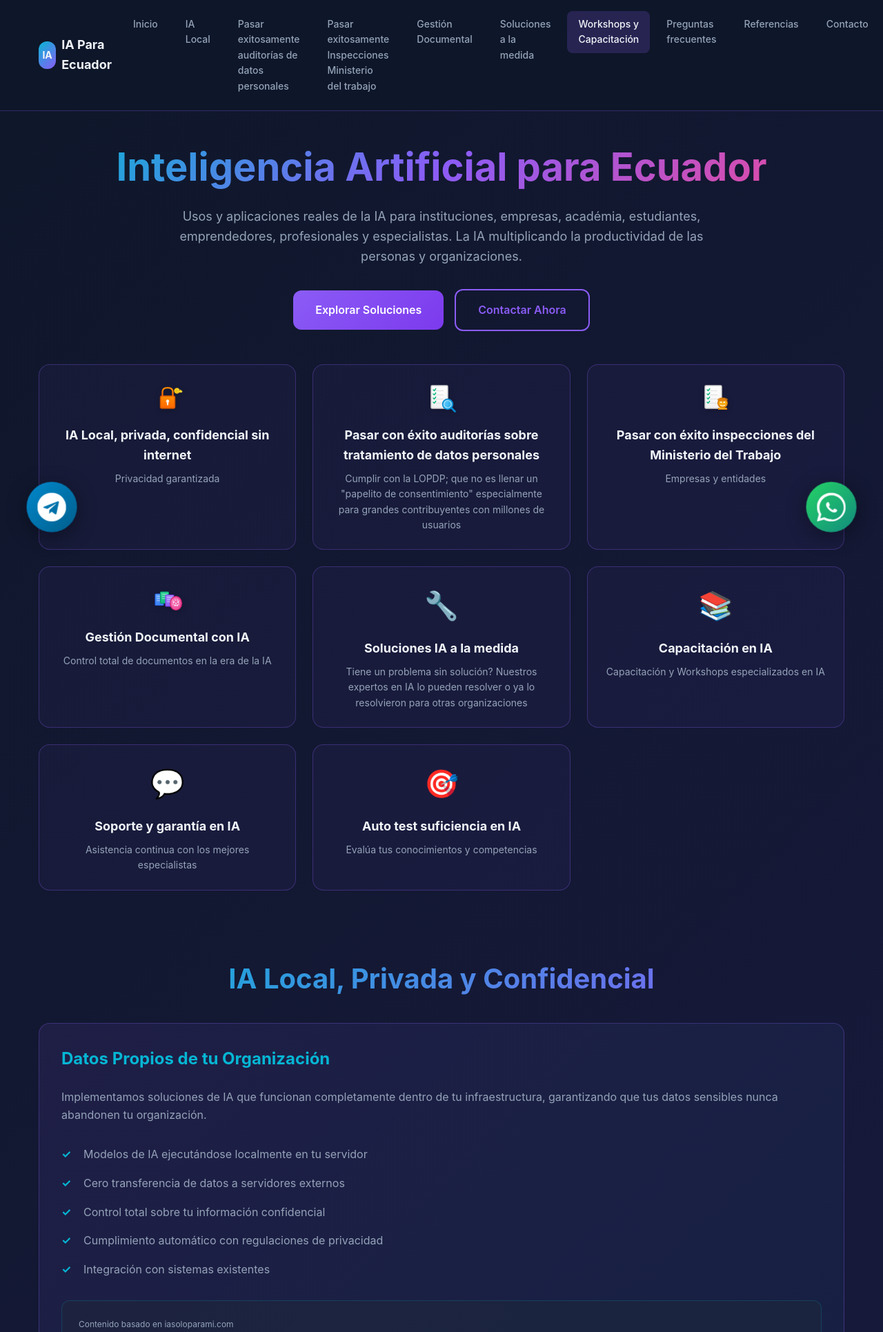
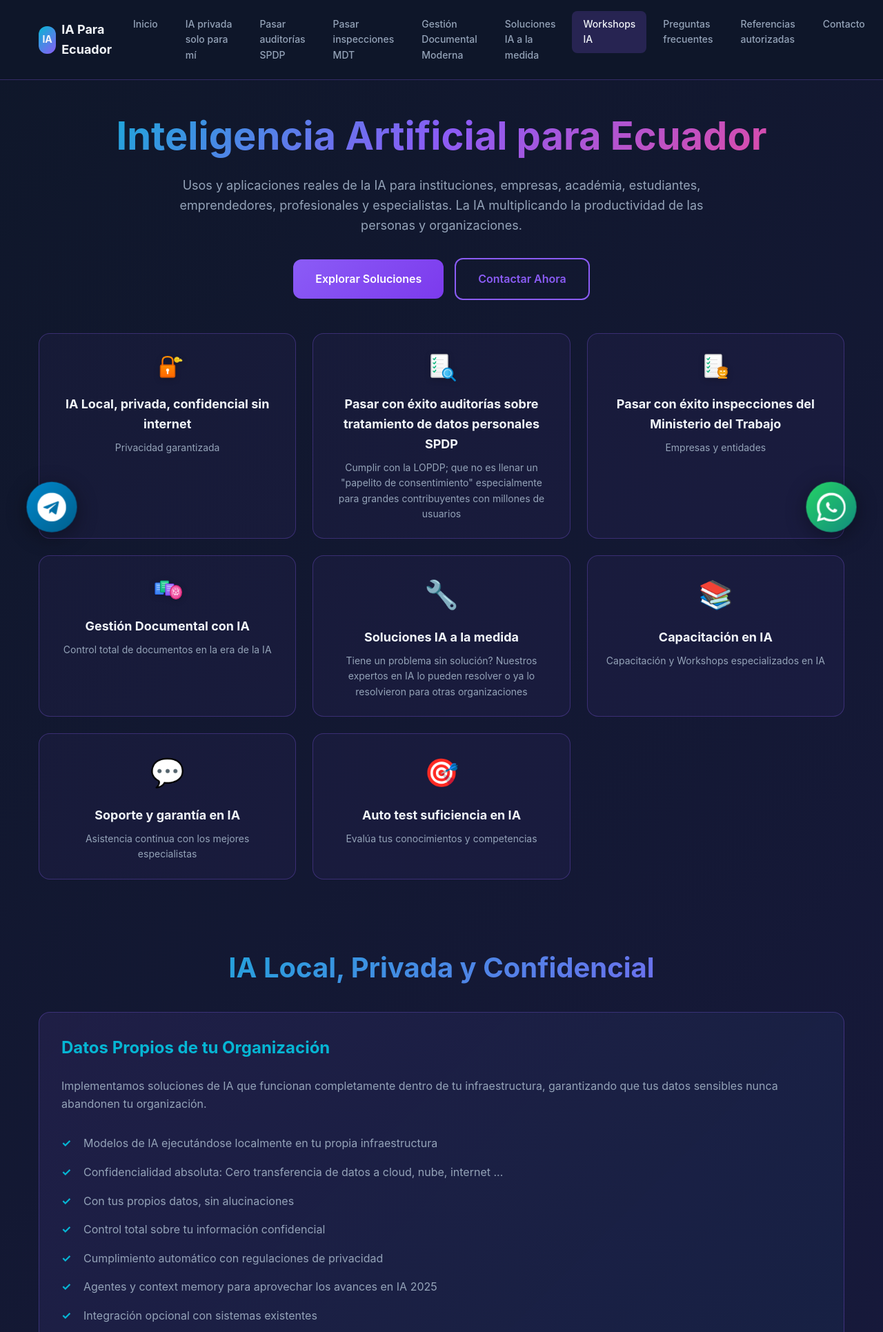
Before and after one commit to ricardoortegao/iaparaecuador, a PHP site: page / in a window 1280 px wide. Shown: the top 1931 px of the page at 69% size. Run offline with PHP 8.4, Linux system fonts and the light colour scheme.

Commit message:
Actualizacion automatica

```diff
--- a/public/index.php
+++ b/public/index.php
@@ -23,14 +23,14 @@ class IA {
         'logo_text' => 'IA Para Ecuador',
         'menu' => [
             ['href' => '#inicio', 'text' => 'Inicio'],
-            ['href' => '#ia-local', 'text' => 'IA Local'],
-            ['href' => '#datos-personales', 'text' => 'Pasar exitosamente auditorías de datos personales'],
-            ['href' => '#salud-ocupacional', 'text' => 'Pasar exitosamente Inspecciones Ministerio del trabajo'],
-            ['href' => '#documentacion', 'text' => 'Gestión Documental'],
-            ['href' => '#soluciones', 'text' => 'Soluciones a la medida'],
-            ['href' => '#capacitacion', 'text' => 'Workshops y Capacitación'],
+            ['href' => '#ia-local', 'text' => 'IA&nbsp;privada solo para mí'],
+            ['href' => '#datos-personales', 'text' => 'Pasar auditorías SPDP'],
+            ['href' => '#salud-ocupacional', 'text' => 'Pasar inspecciones MDT'],
+            ['href' => '#documentacion', 'text' => 'Gestión Documental Moderna'],
+            ['href' => '#soluciones', 'text' => 'Soluciones IA a la medida'],
+            ['href' => '#capacitacion', 'text' => 'Workshops IA'],
             ['href' => '#faq', 'text' => 'Preguntas frecuentes'],
-            ['href' => '#referencias', 'text' => 'Referencias'],
+            ['href' => '#referencias', 'text' => 'Referencias autorizadas'],
             ['href' => '#contacto', 'text' => 'Contacto']
         ]
     ];
@@ -55,40 +55,41 @@ class IA {
                 'section_link_external' => true,
                 'section_link_text' => 'Ver detalle y cotizador',
                 'modal_content' => [
-                    'title' => 'IA Local, Privada y Confidencial',
-                    'description' => 'Modelos de inteligencia artificial ejecutándose en tu propia infraestructura sin necesidad de internet',
+                    'title' => 'IA Local, privada, confidencial sin internet',
+                    'description' => 'Modelos de inteligencia artificial ejecutándose en tu propia infraestructura (laptop, PC, servidor), tus datos, sin necesidad de conexión a internet',
                     'points' => [
                         'Datos que nunca salen de tu organización',
                         'Cero transferencia a servidores externos o nubes públicas',
                         'Control total sobre información confidencial',
-                        'Cumplimiento automático con regulaciones de privacidad',
+                        'Inteligencia artificial exclusiva a la medida para tus datos y tus necesidades',
                         'Procesamiento de documentos sensibles sin riesgos',
-                        'Análisis de datos de pacientes, clientes, empleados',
-                        'Integración con sistemas existentes',
+                        'Análisis de datos de clientes, pacientes, productos, empleados, contabilidad',
+                        'Opcional Integración con sistemas existentes',
                         'Funciona sin conexión a internet'
                     ]
                 ]
             ],
             [
                 'icon' => 'svg-checklist-audit',
-                'title' => 'Pasar con éxito auditorías sobre tratamiento de datos personales',
+                'title' => 'Pasar con éxito auditorías sobre tratamiento de datos personales SPDP',
                 'text' => 'Cumplir con la LOPDP; que no es llenar un "papelito de consentimiento" especialmente para grandes contribuyentes con millones de usuarios',
                 'modal_id' => 'modal-datos-personales',
                 'section_link' => '#datos-personales',
                 'modal_content' => [
-                    'title' => 'Cumplimiento LOPDP - Protección de Datos Personales',
-                    'description' => 'Cumplimiento real y tecnológico de la Ley Orgánica de Protección de Datos Personales de Ecuador. Mucho más que hacer firmar un papelito!!!',
+                    'title' => 'Pasar con éxito auditorías sobre tratamiento de datos personales SPDP',
+                    'description' => 'Cumplimiento real y tecnológico de la Ley Orgánica de Protección de Datos Personales de Ecuador y controles de la Superintendencia SPDP. Mucho más que hacer firmar un papelito!!!',
                     'points' => [
                         'Aplicamos privacidad y confidencialidad ante todo. Sus datos NUNCA deben subirse a internet',
                         'Brindamos servicio para Identificar datos personales simples y sensibles en bases de datos de todo tamaño y modelo',
-                        'Test para verificar el cumplimiento de los estándares tecnológicos y de base de datos para cumplir con la LOPDP',
+                        'Trabajamos directamente con tus esquemas digitales de datos, sabemos que la documentación no siempre está actualizada',
+                        'Test y pruebas para verificar el cumplimiento de los estándares tecnológicos y de base de datos para cumplir con la LOPDP',
                         'Recomendaciones para clasificar, sinonimizar, anonimizar y encriptar datos personales simples, sensibles y otros',
                         'Cumplimiento con regulaciones y notificaciones de la SPDP (Superintendencia de Protección de Datos Personales)',
                         'Políticas de privacidad y consentimiento informado efectivos',
                         'Registro de tratamiento de datos personales',
                         'Evaluación de impacto en protección de datos (DPIA)',
-                        'Designación de encargado de protección de datos (DPO)',
-                        'Auditorías y reportes de cumplimiento',
+                        'Asistencia en designación de encargado de protección de datos (DPO)',
+                        'Reportes y evidencias de cumplimiento',
                         'Evita multas de USD 1,000 hasta USD 100,000',
                         'Preparación para inspecciones de la SPDP'
                     ]
@@ -101,20 +102,19 @@ class IA {
                 'modal_id' => 'modal-salud-ocupacional',
                 'section_link' => '#salud-ocupacional',
                 'modal_content' => [
-                    'title' => 'Cumplimiento de acuerdos ministeriales para pasar con éxito las inspecciones del Ministerio del Trabajo',
-                    'description' => 'Sistemas a la medida de cada organización para definir obligaciones y cumplimiento de las 96 obligaciones 2025',
+                    'title' => 'Pasar con éxito inspecciones del Ministerio del Trabajo',
+                    'description' => 'Sistemas a la medida de cada organización para definir obligaciones y cumplimiento de las 96 obligaciones 2025, SUT, equidad de género, ...',
                     'points' => [
+                        'Herramientas digitales para orientarte en el cumplimiento normativo con el sustento legal',
                         'Ayudas para el cumplimiento en inspecciones',
                         'Monitoreo de cumplimiento normativo',
-                        'Evaluación automática de regulaciones',
-                        'Generación de reportes para inspecciones',
-                        'Gestión de comités de SST',
-                        'Gestión de comités de Equidad de Género',
+                        'Herramientas para gestión de comités de SST',
+                        'Herramientas para gestión de comités de Equidad de Género',
                         'Registro de capacitaciones y exámenes médicos',
                         'Registro de entrega de documentos a empleados',
                         'Alertas de incidentes y accidentes',
                         'Evita multas de USD 500 hasta USD 50,000',
-                        'Evita cierres'
+                        'Evita cierres o suspensiones de tu negocio'
                     ]
                 ]
             ],
@@ -125,16 +125,17 @@ class IA {
                 'modal_id' => 'modal-gestion-documental',
                 'section_link' => '#documentacion',
                 'modal_content' => [
-                    'title' => 'Sistema de Gestión Documental Inteligente',
-                    'description' => 'Organiza, busca y gestiona documentos con inteligencia artificial',
+                    'title' => 'Sistema de Gestión Documental Inteligente con IA',
+                    'description' => 'Organiza, busca y gestiona documentos con inteligencia artificial. El Ministerio del Trabajo exige desde julio 2025 que cada empleador almacene y gestione sus documentos',
                     'points' => [
+                        'Clasificación automática de documentos según estructura MDT SUT, SRI, IESS, SuperCIAS, SupTel ...',
                         'Búsqueda inteligente en lenguaje natural',
-                        'Clasificación automática de documentos',
                         'Control de versiones y trazabilidad completa',
-                        'Extracción automática de información clave',
+                        'Extracción automática de metadatos y de información clave',
                         'Workflows de aprobación automatizados',
                         'Copias de seguridad y recuperación ante desastres',
-                        'Cumplimiento con normativas de archivo',
+                        'Cumplimiento con normativas modernas para archivo',
+                        'Organización eficiente para grandes volúmenes de datos y archivos complejoso',
                         'Análisis de contenido con IA'
                     ]
                 ]
@@ -147,12 +148,13 @@ class IA {
                 'section_link' => '#soluciones',
                 'modal_content' => [
                     'title' => 'Soluciones de IA Personalizadas',
-                    'description' => 'Desarrollo de soluciones específicas para problemas complejos',
+                    'description' => 'Desarrollo de soluciones específicas para problemas complejos SRI, IESS, MDT, SuperCias, ...',
                     'points' => [
                         'Servicios de descarga de comprobantes de compra y venta desde el SRI',
                         'Generación masiva y automática de retenciones electrónicas en la fuente',
                         'Generación masiva y automática de facturas recurrentes',
                         'Sistema Hable con sus datos para que pueda hacer preguntas y consultas a sus bases de datos, pdfs, hojas electrónicas, imágenes, etc.',
+                        'Emparejamiento codificación SRI, SuperCIAS, SENAE, SERCOP, ...',
                         'Análisis profundo de necesidades específicas',
                         'Arquitectura personalizada conforme regulaciones',
                         'Velocidad de procesamiento optimizada',
@@ -160,7 +162,7 @@ class IA {
                         'Confidencialidad con encriptación end-to-end',
                         'Integridad de datos con validación automática',
                         'Escalabilidad para crecimiento futuro',
-                        'Experiencia en múltiples sectores'
+                        'Casos de éxito en múltiples sectores'
                     ]
                 ]
             ],
@@ -174,12 +176,12 @@ class IA {
                 'section_link_text' => 'Abrir ExpertosEnIa.net',
                 'modal_content' => [
                     'title' => 'Capacitación y Desarrollo de Competencias en IA',
-                    'description' => 'Programas de formación especializados para tu equipo',
+                    'description' => 'Programas de formación especializados para tu personal',
                     'points' => [
                         'Workshops presenciales y virtuales',
-                        'Nivel básico: introducción a IA para decisores',
+                        'Nivel básico: introducción a IA para quienes toman decisiones',
                         'Nivel intermedio: implementación para especialistas TI',
-                        'Nivel avanzado: desarrollo y optimización',
+                        'Nivel avanzado: desarrolladores, ingenieros y arquitectos de sistemas',
                         'Certificados de participación',
                         'Prácticas en laboratorio con casos reales',
                         'Material didáctico y recursos continuos',
@@ -194,8 +196,8 @@ class IA {
                 'modal_id' => 'modal-soporte',
                 'section_link' => '#contacto',
                 'modal_content' => [
-                    'title' => 'Soporte Técnico y Garantía',
-                    'description' => 'Acompañamiento permanente en tu transformación digital',
+                    'title' => 'Soporte Técnico y Garantía en IA',
+                    'description' => 'Acompañamiento permanente en tu transformación digital con especialistas experimentados',
                     'points' => [
                         'Disponibilidad 24/7 para incidencias críticas',
                         'SLA garantizado según nivel de servicio',
@@ -218,17 +220,13 @@ class IA {
                 'section_link_text' => 'Realizar Tests',
                 'modal_content' => [
                     'title' => 'Tests de Suficiencia en Inteligencia Artificial',
-                    'description' => 'Evalúa tu nivel de conocimiento en diferentes áreas de IA con nuestros tests especializados',
+                    'description' => 'Evalúa tu nivel de conocimiento y experiencia en diferentes áreas de IA con nuestros tests especializados',
                     'points' => [
-                        'Test de Fundamentos de IA: conceptos básicos y terminología',
-                        'Test de Machine Learning: algoritmos y técnicas',
-                        'Test de Deep Learning: redes neuronales y arquitecturas',
-                        'Test de IA Generativa: LLMs, prompts y aplicaciones',
-                        'Test de Ética en IA: privacidad, sesgos y responsabilidad',
-                        'Test de IA Local: implementación y despliegue privado',
-                        'Resultados inmediatos con retroalimentación',
-                        'Certificado digital de competencias',
-                        'Recomendaciones personalizadas de capacitación'
+                        'Tests por actividades: generales, académicas, técnicas, médicas',
+                        'Tests especializados para especialistas en IA',
+                        'Tests especializados para estudiantes y profesores',
+                        'Tests especializados para expertos en hojas electrónicas',
+                        'Te podemos ayudar para que mejores tu suficiencia en IA'
                     ]
                 ]
             ]
@@ -244,14 +242,16 @@ class IA {
         'content_title' => 'Datos Propios de tu Organización',
         'content_text' => 'Implementamos soluciones de IA que funcionan completamente dentro de tu infraestructura, garantizando que tus datos sensibles nunca abandonen tu organización.',
         'check_list' => [
-            'Modelos de IA ejecutándose localmente en tu servidor',
-            'Cero transferencia de datos a servidores externos',
+            'Modelos de IA ejecutándose localmente en tu propia infraestructura',
+            'Confidencialidad absoluta: Cero transferencia de datos a cloud, nube, internet ...',
+            'Con tus propios datos, sin alucinaciones',
             'Control total sobre tu información confidencial',
             'Cumplimiento automático con regulaciones de privacidad',
-            'Integración con sistemas existentes'
+            'Agentes y context memory para aprovechar los avances en IA 2025',
+            'Integración opcional con sistemas existentes'
         ],
         'info_box' => [
-            'label' => 'Contenido basado en iasoloparami.com',
+            'label' => 'Detalles en iasoloparami.com',
             'title' => 'Casos de Uso:',
             'items' => [
                 'Análisis de documentos confidenciales internos',
```
Also changed, not shown: public/index.html (+45 -131 lines).
